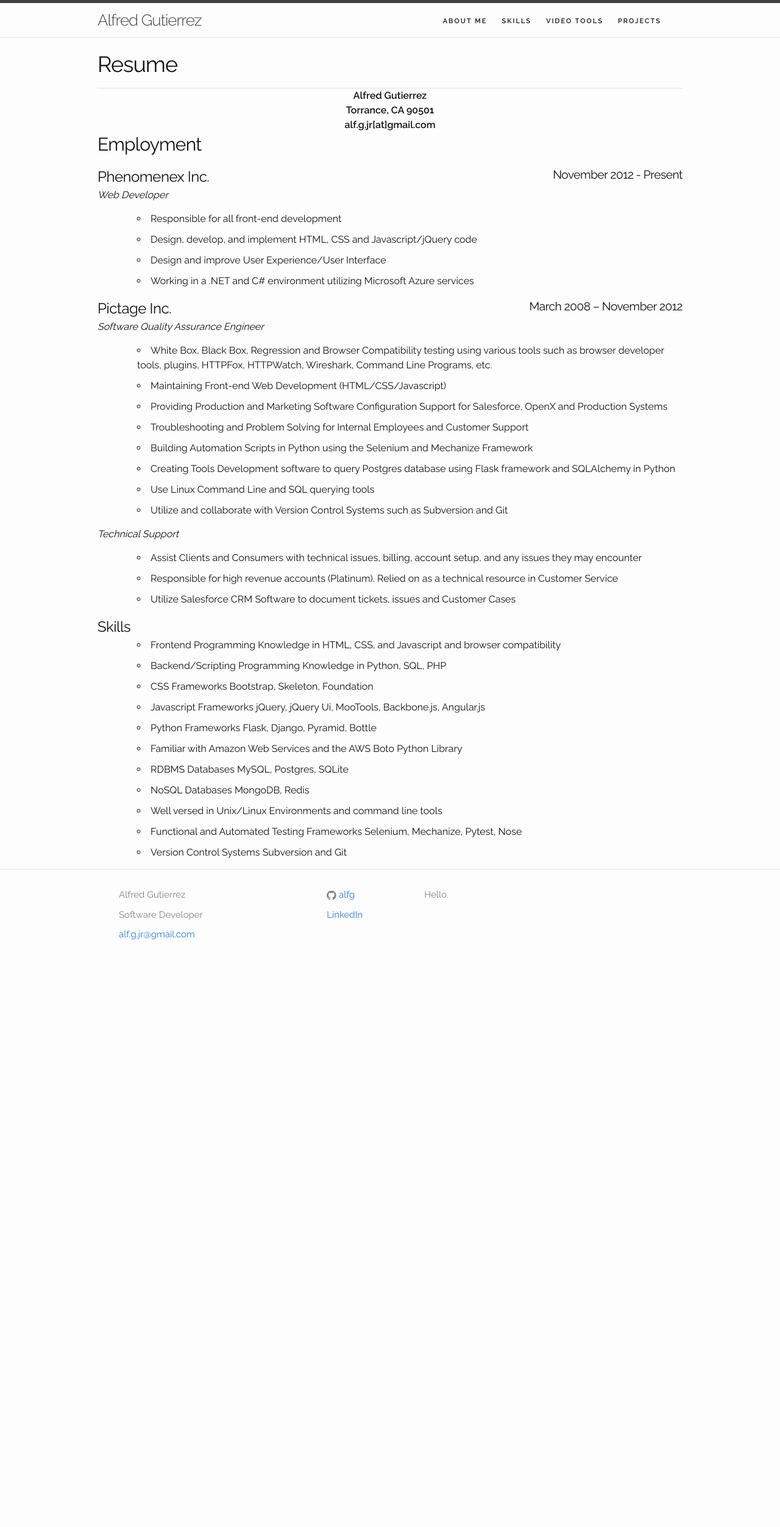
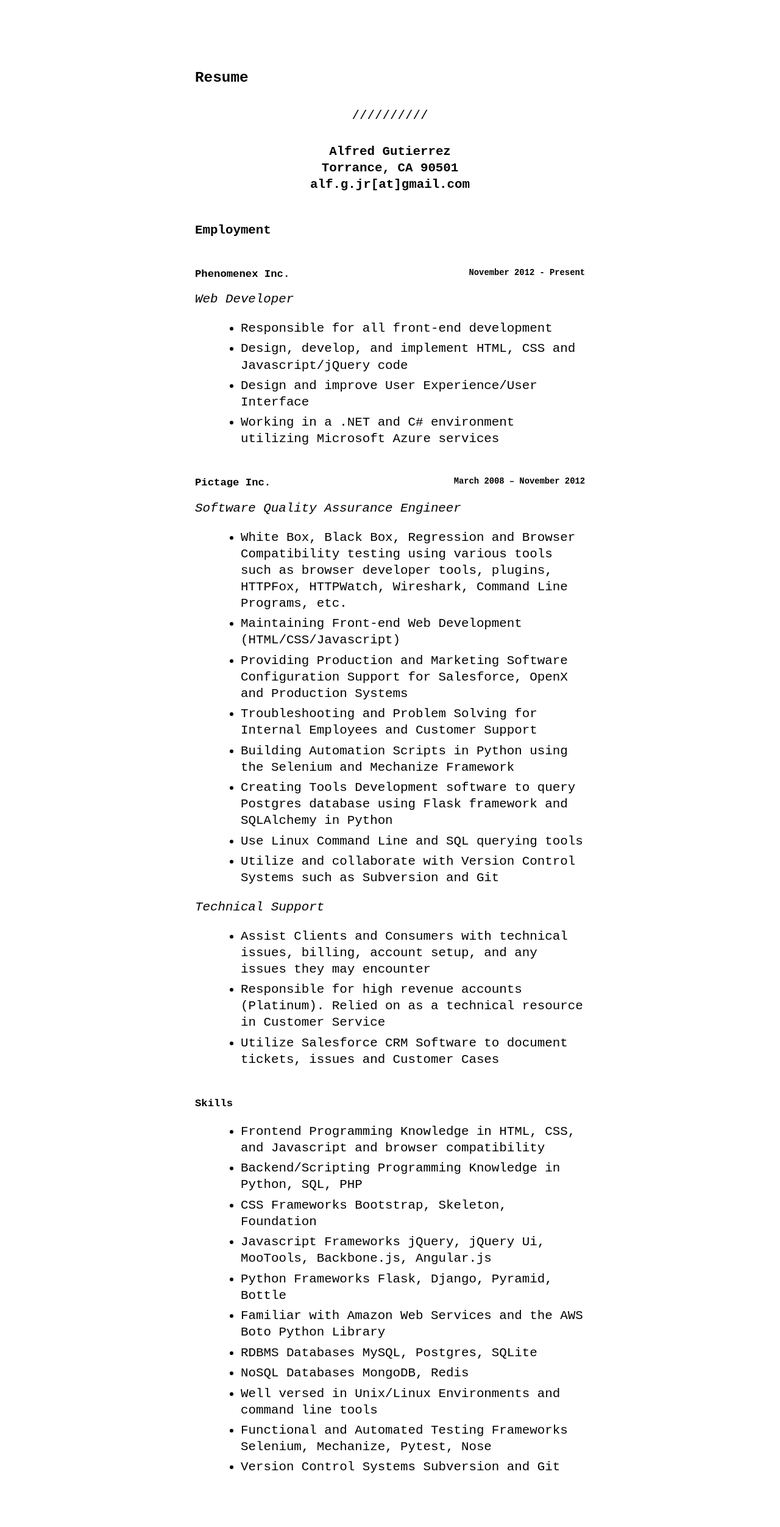
Before and after one commit to alfg/alfg.github.io, a Jekyll site: the page built from resume.md, in a window 1280 px wide. Shown: the whole page at 61% size. Built offline with Jekyll 4.4.1, drawn with Linux system fonts in a browser that asks for light colours; before the commit the page ends 1604 px from its top, so only the background shows below that.

Commit message:
trying a new minimal theme. Added a docker-compose file for the build.

```diff
--- a/_includes/head.html
+++ b/_includes/head.html
@@ -12,10 +12,13 @@
 
   <title>{% if page.title %}{{ page.title | escape }}{% else %}{{ site.title | escape }}{% endif %}</title>
 
-  <link rel="stylesheet" href="{{ "/assets/css/normalize.css" | prepend: site.baseurl }}">
+  <!-- <link rel="stylesheet" href="{{ "/assets/css/normalize.css" | prepend: site.baseurl }}">
   <link rel="stylesheet" href="{{ "/assets/css/skeleton.css" | prepend: site.baseurl }}">
-  <link rel="stylesheet" href="{{ "/assets/css/custom.css" | prepend: site.baseurl }}">
-  <link href="//fonts.googleapis.com/css?family=Raleway:400,300,600" rel="stylesheet" type="text/css">
+  <link rel="stylesheet" href="{{ "/assets/css/custom.css" | prepend: site.baseurl }}"> -->
+
+  <link rel="stylesheet" href="{{ "/assets/css/minimal.css" | prepend: site.baseurl }}">
+
+  <!-- <link href="//fonts.googleapis.com/css?family=Raleway:400,300,600" rel="stylesheet" type="text/css"> -->
 
   <link rel="canonical" href="{{ page.url | replace:'index.html','' | prepend: site.baseurl | prepend: site.url }}">
   <link rel="alternate" type="application/rss+xml" title="{{ site.title }}" href="{{ "/feed.xml" | prepend: site.baseurl | prepend: site.url }}">
--- a/_layouts/default.html
+++ b/_layouts/default.html
@@ -1,16 +1,11 @@
-<!doctype html>
-<html lang="en">
-
-{% include head.html %}
-
-<body>
-    {% include header.html %}
-
-    <!-- Main Content Section -->
-    <div class="container">
+<!DOCTYPE html>
+<html lang="{{ page.lang | default: "en" }}">
+  {%- include head.html -%}
+  <body a="{{ site.theme_config.appearance | default: "auto" }}">
+    <main class="page-content" aria-label="Content">
+      <div class="w">
         {{ content }}
-    </div>
-
-  {% include footer.html %}
-</body>
+      </div>
+    </main>
+  </body>
 </html>
--- /dev/null
+++ b/assets/css/minimal.scss
@@ -0,0 +1,98 @@
+---
+---
+@charset "utf-8";
+
+// -------------- THEME SWITCHER -------------- //
+@mixin dark-appearance {
+  filter: invert(1);
+  img {
+    filter: invert(1);
+
+    &.ioda { filter: invert(0); }
+  }
+}
+
+body[a="dark"] { @include dark-appearance; }
+
+
+@media (prefers-color-scheme: dark) {
+  body[a="auto"] { @include dark-appearance; }
+}
+// -------------------------------------------- //
+
+// bg color is also needed in html in order to
+// block body's background propagation
+// see: https://stackoverflow.com/a/61265706
+html, body { background: white; }
+
+html { height: 100%; }
+
+body {
+  color: black;
+  font-family: monospace;
+  font-size: 1.3rem;
+  line-height: 1.3;
+  margin: 0;
+  min-height: 100%;
+}
+
+.post-meta { text-align: right; }
+
+h2, h3, h4, h5, h6 { margin-top: 3rem; }
+
+hr { margin: 2rem 0; }
+
+p { margin: 1rem 0; }
+
+li { margin: 0.4rem 0; }
+
+*:target { background: yellow; }
+
+.w {
+  width: fit-content;
+  max-width: 640px;
+  margin: 0 auto;
+  padding: 4rem 2rem;
+}
+
+hr {
+  text-align: center;
+  border: 0;
+
+  &:before { content: '/////' }
+  &:after { content: attr(data-content) '/////' }
+}
+
+table { width: 100%; }
+
+table, th, td {
+  border: thin solid black;
+  border-collapse: collapse;
+  padding: 0.4rem;
+}
+
+code {
+  color: white;
+  background: black;
+}
+
+div.highlighter-rouge code {
+  display: block;
+  overflow-x: auto;
+  white-space: pre-wrap;
+  padding: 1rem;
+}
+
+blockquote {
+  font-style: italic;
+  border: thin solid black;
+  padding: 1rem;
+
+  p { margin: 0; }
+}
+
+img {
+  max-width: 100%;
+  display: block;
+  margin: 0 auto;
+}
```
Also changed, not shown: docker-compose.yml (added, +9 -0 lines), README.md.
